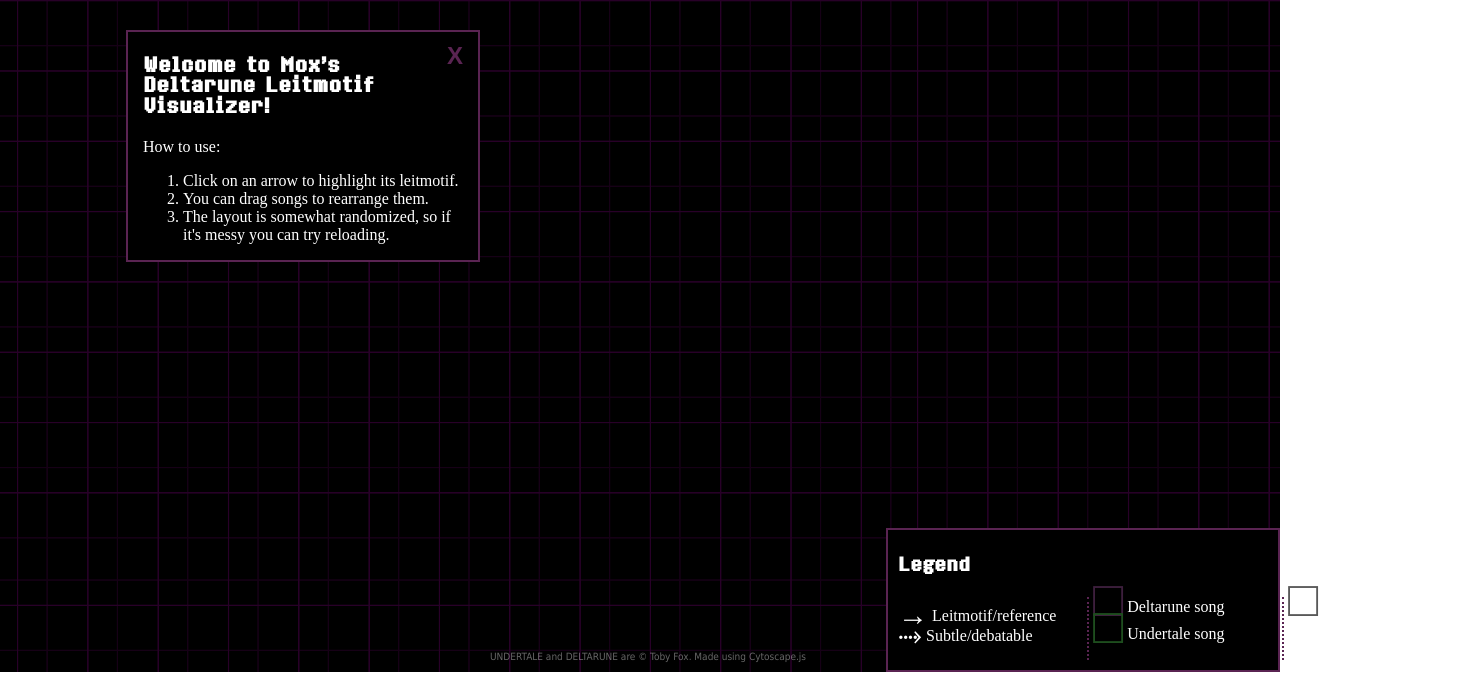
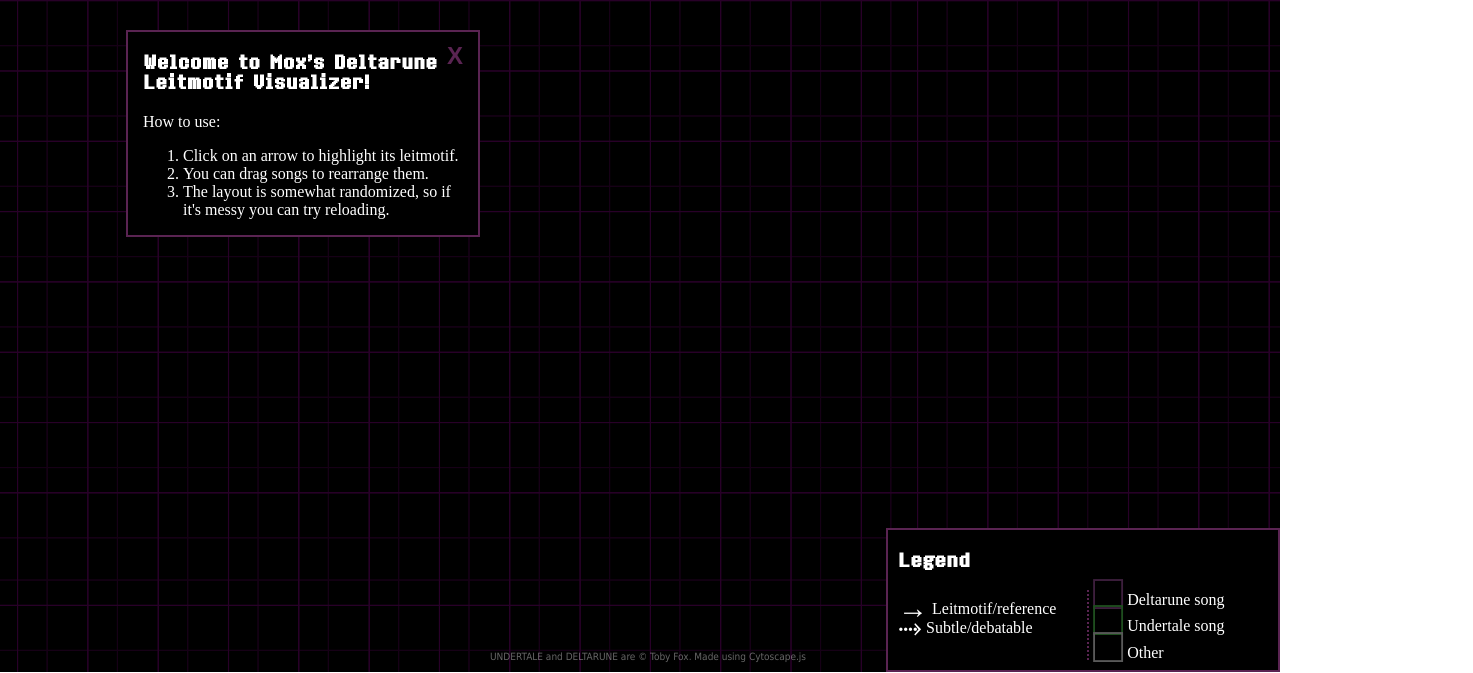
Before and after one commit to moxisweb/drmv, a plain HTML site: page index.html in a window 1280 px wide. Shown: the part 128-801 px from the top of the page, 1473 px wide, since content can reach past the window. Drawn offline with nearby package versions, Linux system fonts and the light colour scheme; a script that the page names is missing.

Commit message:
Quick fix 4

```diff
--- a/index.html
+++ b/index.html
@@ -44,7 +44,7 @@
       <button onclick="aboutOn()">About</button>
   </div>
   <div class="menu" id="about">
-    <span id="closebtn" onclick="this.parentElement.style.display='none';">X</span>
+    <span id="closebtn" onclick="menuOff()">X</span>
       <h1>About</h1>
       <p>This is a fan-made visualizer for the music of Deltarune.
         Songs are displayed on a graph and connected by arrows which signify leitmotifs and melodies.
@@ -66,7 +66,7 @@
       <button onclick="thanksOn()">Thanks</button>
   </div>
   <div class="menu" id="thanks">
-    <span id="closebtn" onclick="this.parentElement.style.display='none';">X</span>
+    <span id="closebtn" onclick="menuOff()">X</span>
       <h1>Special Thanks</h1>
       <p>This is just  another project to compile community knowledge, so I want to thank everyone who has analyzed Deltarune's music and shared their findings.
         Here are some of the resources that helped me while making this.
--- a/styles.css
+++ b/styles.css
@@ -34,14 +34,14 @@ h1 {
 }
 h2 {
   font-family: '8bitoperator';
-  font-size: 26px;
-  line-height: 80%;
+  font-size: 24px;
+  line-height: 85%;
 }
 h3 {
   font-family: '8bitoperator';
   column-span: all;
   font-size: 24px;
-  line-height: 80%;
+  line-height: 50%;
 }
 #corner {
   position: absolute;
```
